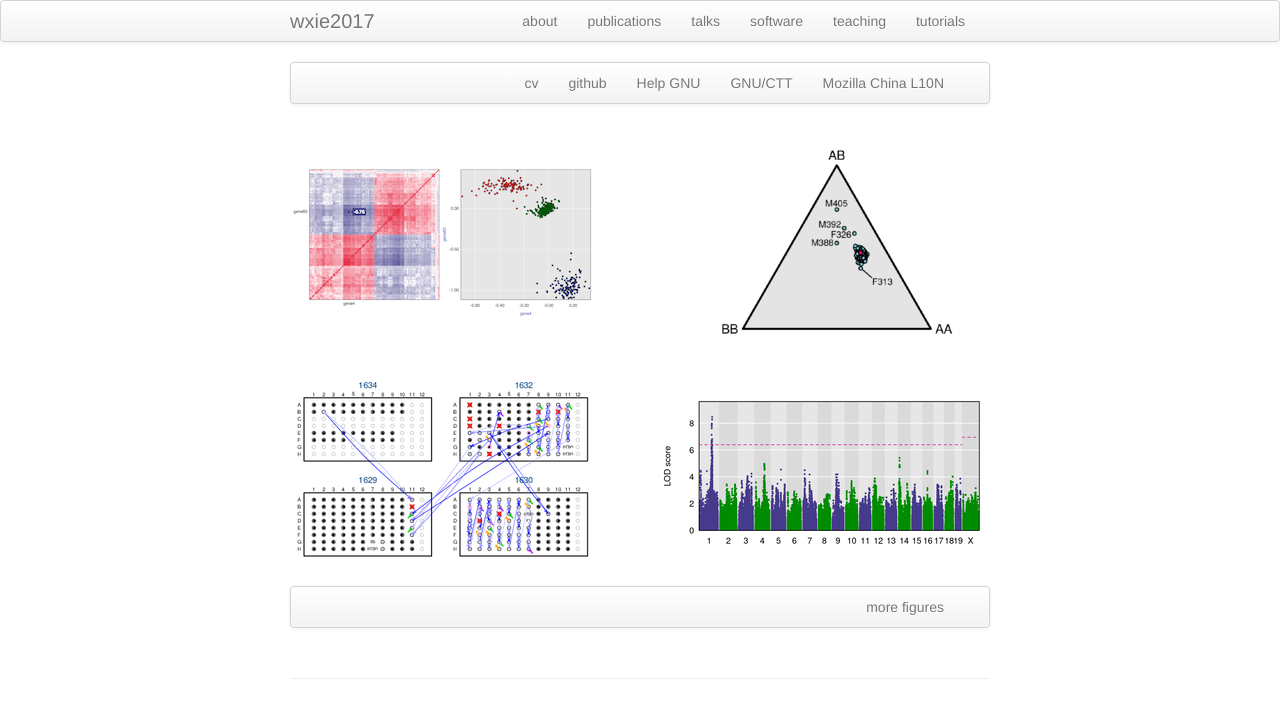
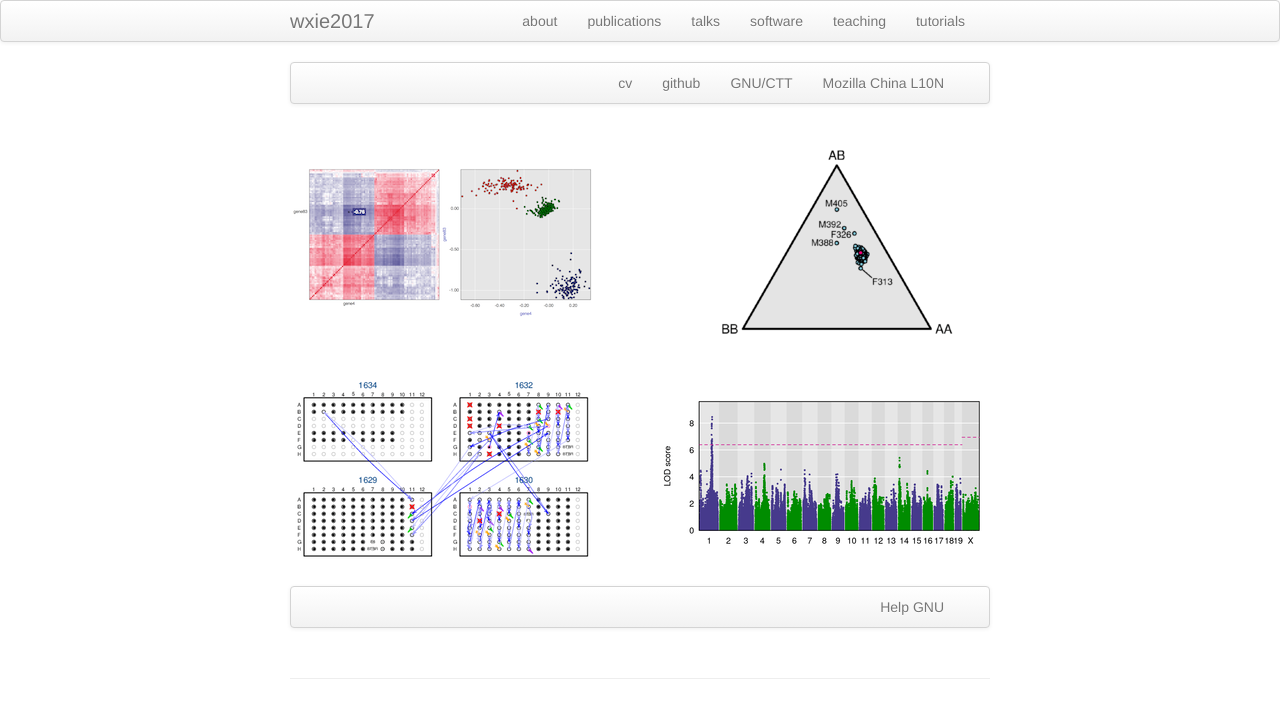
Before and after one commit to wxie2017/wxie2017.github.io, a Jekyll site: the page built from index.md, in a window 1280 px wide. Shown: the top 718 px of the page. Built offline with Jekyll 4.4.1, drawn with Linux system fonts in a browser that asks for light colours.

```diff
--- a/index.md
+++ b/index.md
@@ -48,7 +47,7 @@ keywords: wxie, free software, freelancer, CTT
 <div class="navbar">
   <div class="navbar-inner">
       <ul class="nav">
-          <li><a href="morefigs.html">more figures</a></li>
+          <li><a href="https://www.gnu.org/help/help.html">Help GNU</a></li>
       </ul>
   </div>
 </div>
```
Also changed, not shown: other parts of index.md (+0 -1 lines).
